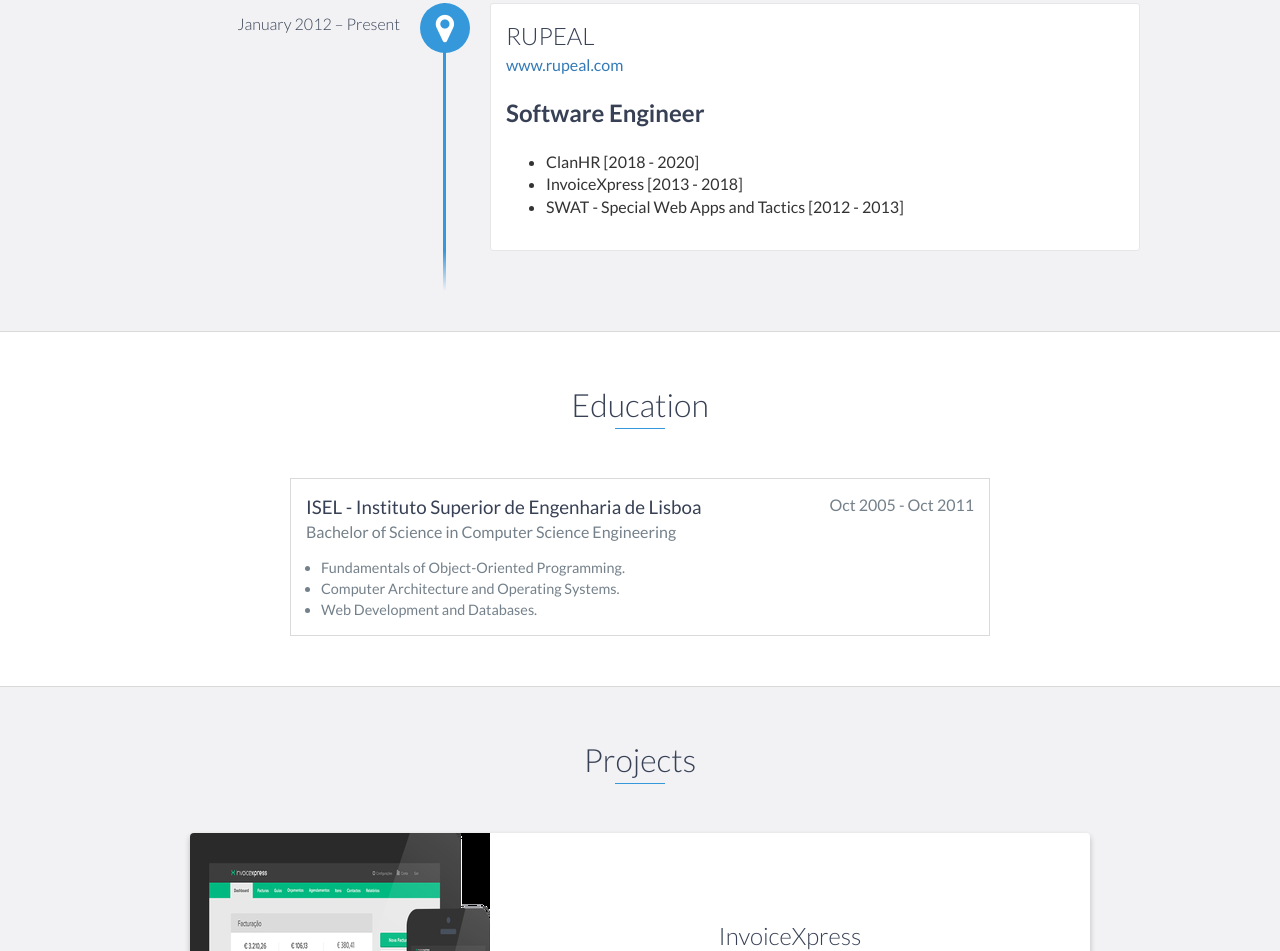
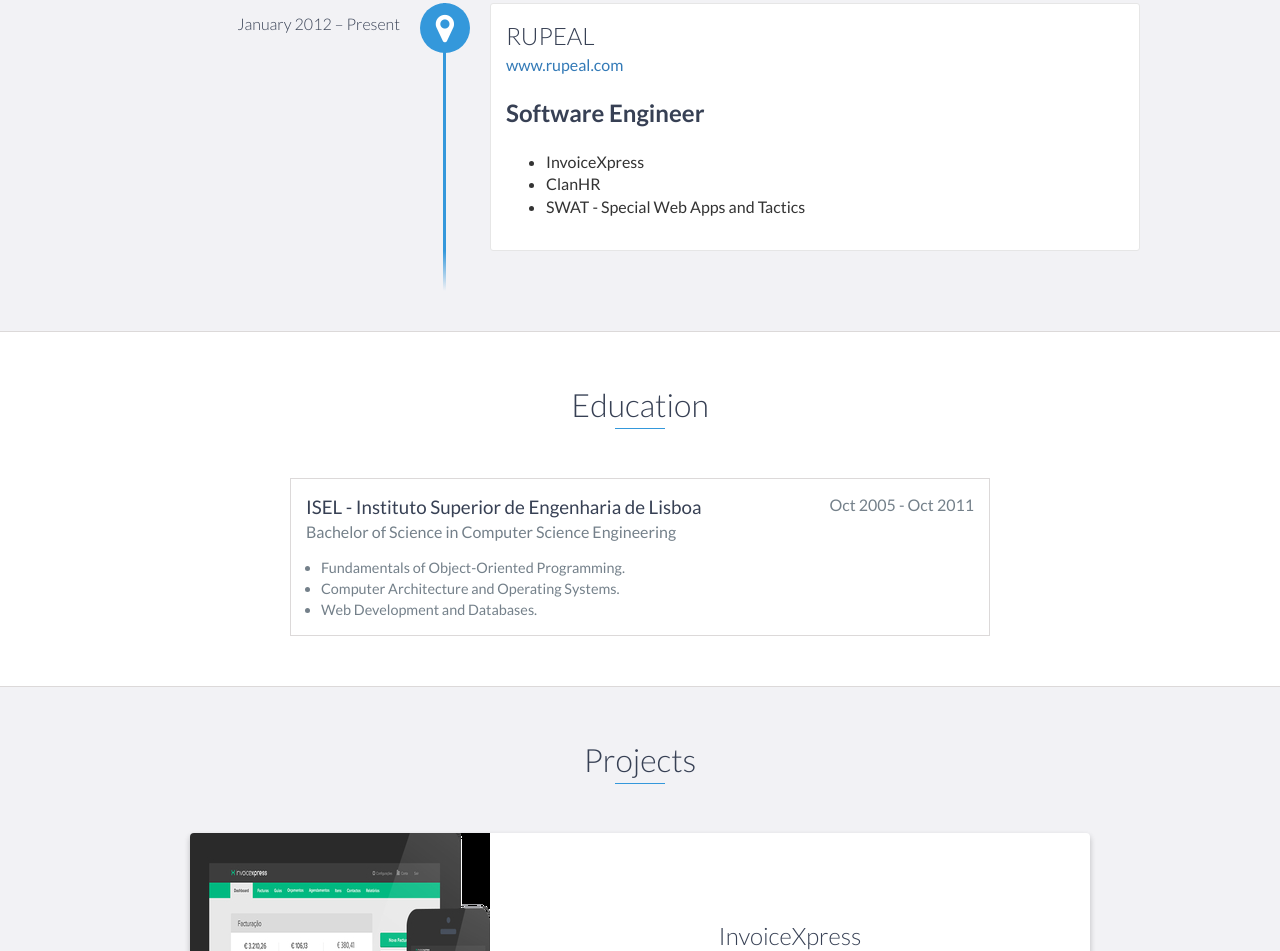
Before and after one commit to paulosilva86/paulosilva86.github.io, a website: page index.html in a window 1280 px wide. Shown: the part 1179-2130 px from the top of the page. Drawn offline with nearby package versions, Linux system fonts and the light colour scheme.

Commit message:
Change experience

```diff
--- a/index.html
+++ b/index.html
@@ -92,13 +92,13 @@
                 <h2>Software Engineer</h2>
                 <ul>
                     <li>
-                        ClanHR [2018 - 2020]
+                        InvoiceXpress
                     </li>
                     <li>
-                        InvoiceXpress [2013 - 2018]
+                        ClanHR
                     </li>
                     <li>
-                        SWAT - Special Web Apps and Tactics [2012 - 2013]
+                        SWAT - Special Web Apps and Tactics
                     </li>
                 </ul>
             </div>
```
